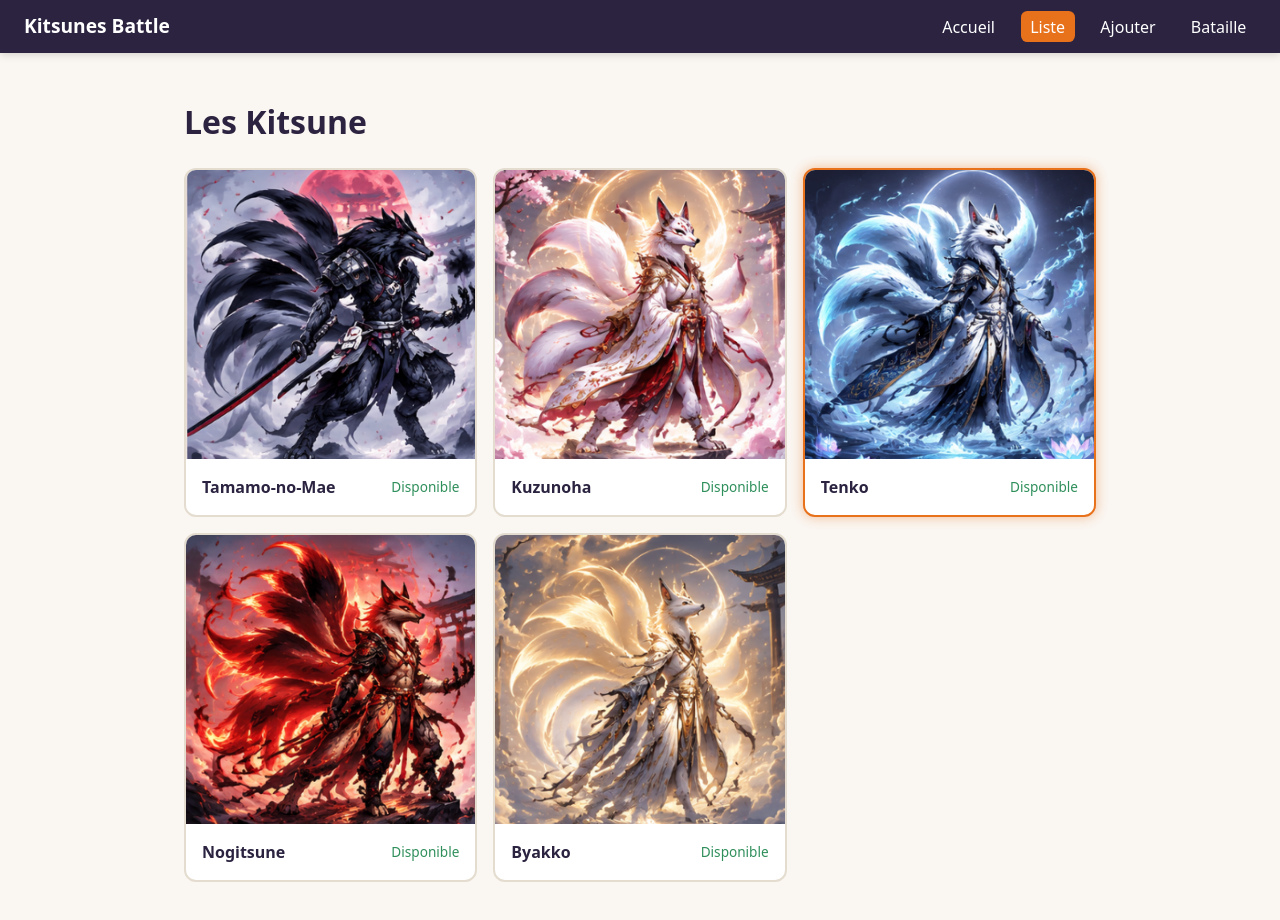
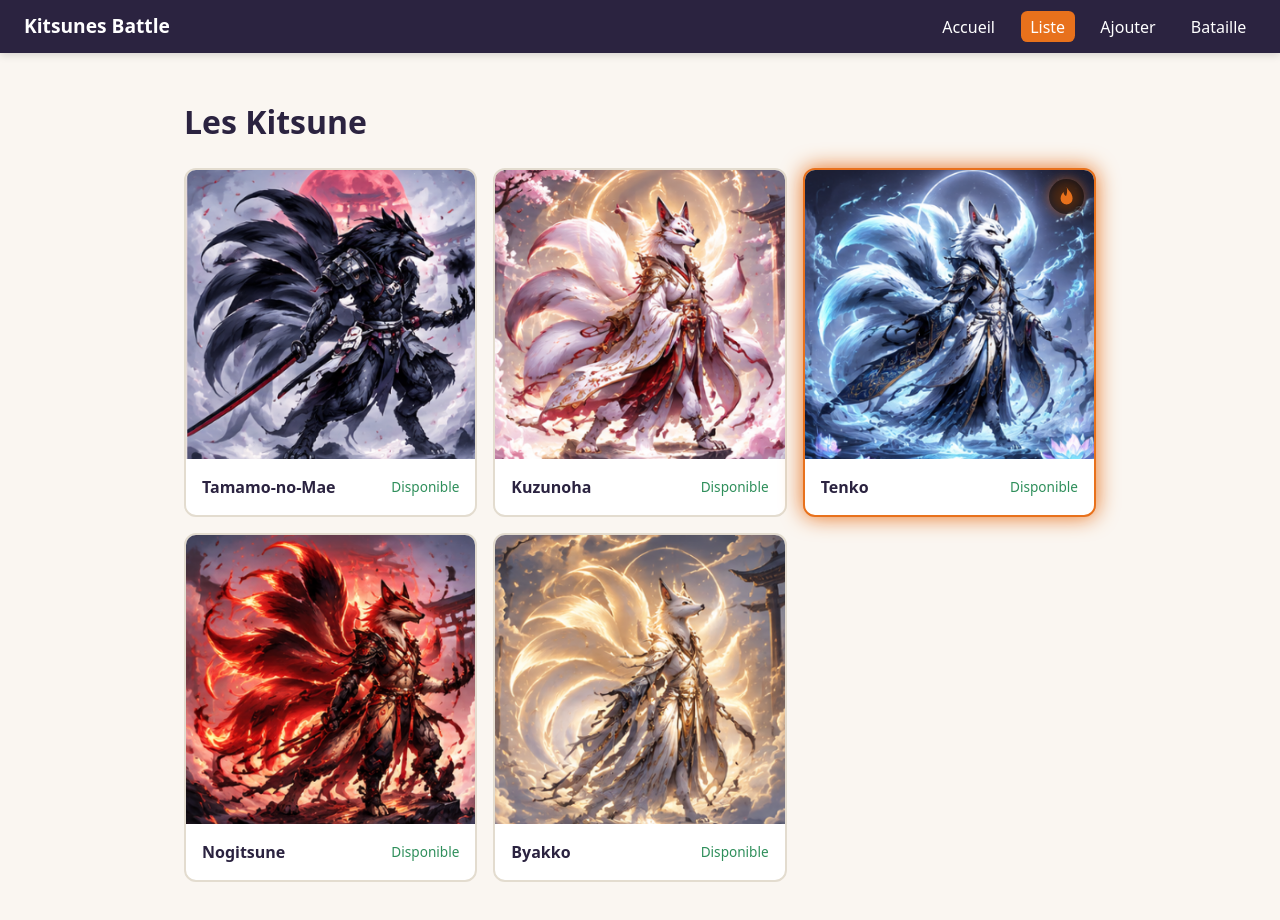
Before and after one commit to Souftq/tp-note-WEB-Taiq-Soufiane, an Angular app: page /kitsunes in a window 1280 px wide. Built offline with nearby package versions, Linux system fonts and the light colour scheme.

Commit message:
style(bonus): flamme et lueur animée pour les Kitsune boostés

```diff
--- a/src/app/kitsunes/kitsune-liste/kitsune-liste.html
+++ b/src/app/kitsunes/kitsune-liste/kitsune-liste.html
@@ -7,6 +7,13 @@
         @if (imageDe(kitsune.nom); as image) {
           <span class="cadre">
             <img class="illustration" [src]="image" [alt]="kitsune.nom" />
+            @if (kitsune.boost) {
+              <svg class="flamme" viewBox="0 0 24 24" aria-label="Boosté">
+                <path
+                  d="M12 2c1 4 6 6 6 12a6 6 0 0 1-12 0c0-3 1.5-5 3-6.5 0 2 1 3.5 2.5 4C12.5 9 13 6 12 2z"
+                />
+              </svg>
+            }
           </span>
         }
         <span class="infos">
--- a/src/app/kitsunes/kitsune-liste/kitsune-liste.scss
+++ b/src/app/kitsunes/kitsune-liste/kitsune-liste.scss
@@ -24,17 +24,41 @@
     border-color: var(--accent);
   }
 
-  // Lueur orange pour les Kitsune boostés
+  // Lueur orange qui pulse pour les Kitsune boostés
   &.booste {
     border-color: var(--accent);
-    box-shadow: 0 0 12px var(--accent-lueur);
+    animation: lueur 1.6s ease-in-out infinite alternate;
+  }
+}
+
+@keyframes lueur {
+  from {
+    box-shadow: 0 0 6px var(--accent-lueur);
+  }
+  to {
+    box-shadow: 0 0 22px var(--accent);
   }
 }
 
 // Les images ont un fin bord blanc : on les agrandit un peu et le cadre coupe ce qui dépasse
 .cadre {
+  position: relative;
   display: block;
   overflow: hidden;
+}
+
+// Petite flamme en haut à droite de l'image d'un Kitsune boosté
+.flamme {
+  position: absolute;
+  top: 0.6rem;
+  right: 0.6rem;
+  width: 2.2rem;
+  height: 2.2rem;
+  padding: 0.35rem;
+  border-radius: 50%;
+  background: rgb(0 0 0 / 55%);
+  fill: var(--accent);
+  filter: drop-shadow(0 0 6px var(--accent));
 }
 
 .illustration {
```
